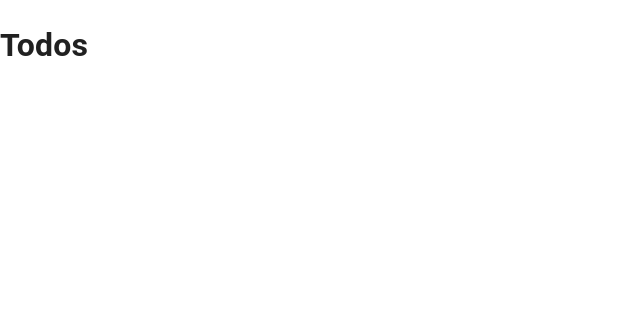
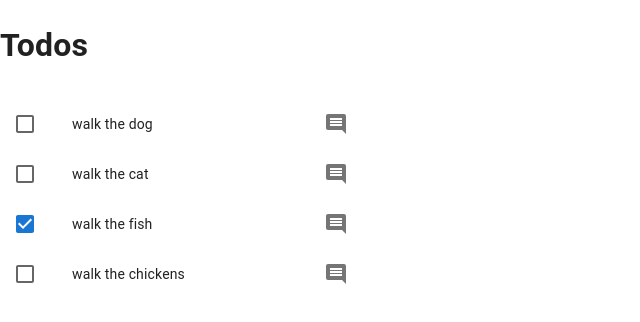
Before and after one commit to fudailzafar/Todo-List, a React (Vite) app in the folder ReactJs-Todos/: page / in a window 1280 px wide. Shown: the top 322 px of the page, without its empty margins (0-640 px from the left). Built offline with nearby package versions, Linux system fonts and the light colour scheme.

Commit message:
TodoList Componenet
Made the TodoList component using Material UI.

```diff
--- a/ReactJs-Todos/src/App.jsx
+++ b/ReactJs-Todos/src/App.jsx
@@ -3,6 +3,7 @@
 import viteLogo from "/vite.svg";
 import CssBaseline from "@mui/material/CssBaseline";
 import "./App.css";
+import TodoList from "./TodoList";
 
 function App() {
   const [count, setCount] = useState(0);
@@ -11,6 +12,7 @@
     <>
       <CssBaseline />
       <h1>Todos</h1>
+      <TodoList />
     </>
   );
 }
--- /dev/null
+++ b/ReactJs-Todos/src/TodoList.jsx
@@ -0,0 +1,76 @@
+import List from "@mui/material/List";
+import ListItem from "@mui/material/ListItem";
+import ListItemButton from "@mui/material/ListItemButton";
+import ListItemIcon from "@mui/material/ListItemIcon";
+import ListItemText from "@mui/material/ListItemText";
+import Checkbox from "@mui/material/Checkbox";
+import IconButton from "@mui/material/IconButton";
+import CommentIcon from "@mui/icons-material/Comment";
+import { useState } from "react";
+const initialTodos = [
+  { id: 1, text: "walk the dog", completed: false },
+  { id: 3, text: "walk the cat", completed: false },
+  { id: 4, text: "walk the fish", completed: true },
+  { id: 5, text: "walk the chickens", completed: false },
+];
+
+export default function TodoList() {
+  const [todos, setTodos] = useState(initialTodos);
+  return (
+    <List sx={{ width: "100%", maxWidth: 360, bgcolor: "background.paper" }}>
+      {todos.map((todo) => {
+        const labelId = `checkbox-list-label-${todo.id}`;
+
+        return (
+          <ListItem
+            key={todo.is}
+            secondaryAction={
+              <IconButton edge="end" aria-label="comments">
+                <CommentIcon />
+              </IconButton>
+            }
+            disablePadding
+          >
+            <ListItemButton role={undefined} dense>
+              <ListItemIcon>
+                <Checkbox
+                  edge="start"
+                  checked={todo.completed}
+                  tabIndex={-1}
+                  disableRipple
+                  inputProps={{ "aria-labelledby": labelId }}
+                />
+              </ListItemIcon>
+              <ListItemText id={labelId} primary={todo.text} />
+            </ListItemButton>
+          </ListItem>
+        );
+      })}
+    </List>
+  );
+}
+
+// export default function CheckboxList() {
+//   const [checked, setChecked] = React.useState([0]);
+
+//   const handleToggle = (value: number) => () => {
+//     const currentIndex = checked.indexOf(value);
+//     const newChecked = [...checked];
+
+//     if (currentIndex === -1) {
+//       newChecked.push(value);
+//     } else {
+//       newChecked.splice(currentIndex, 1);
+//     }
+
+//     setChecked(newChecked);
+//   };
+
+//   return (
+//     <List sx={{ width: '100%', maxWidth: 360, bgcolor: 'background.paper' }}>
+//       {[0, 1, 2, 3].map((value) => {
+
+//       })}
+//     </List>
+//   );
+// }
```
